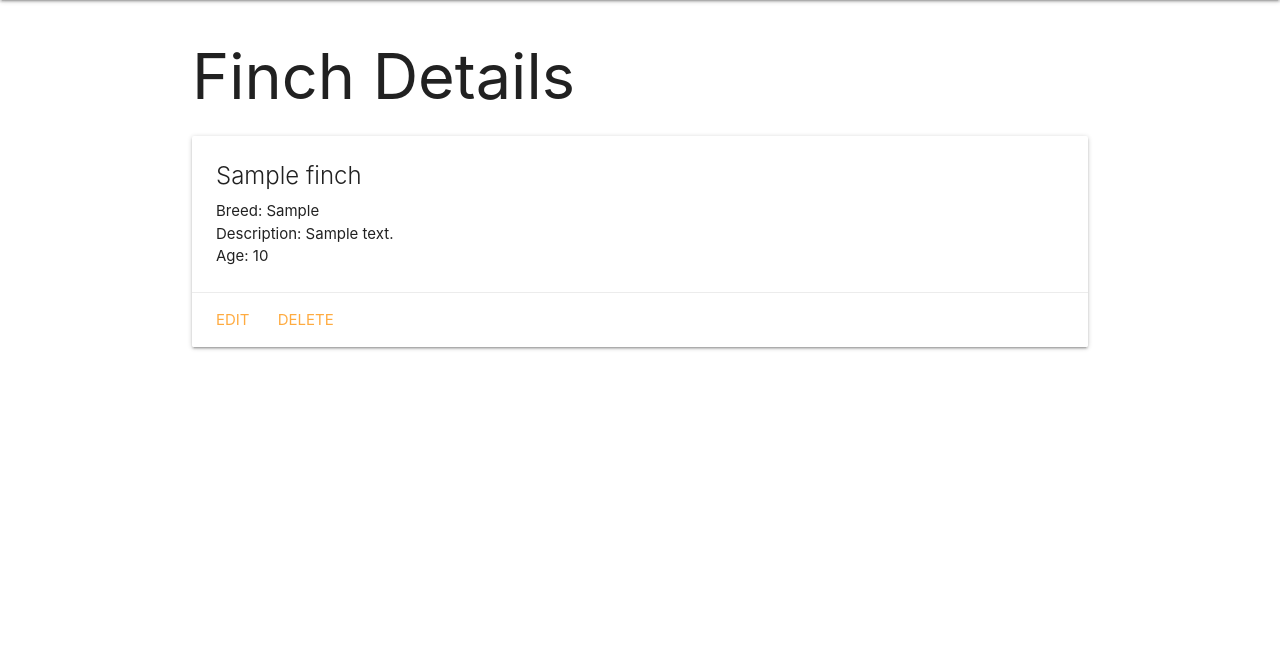
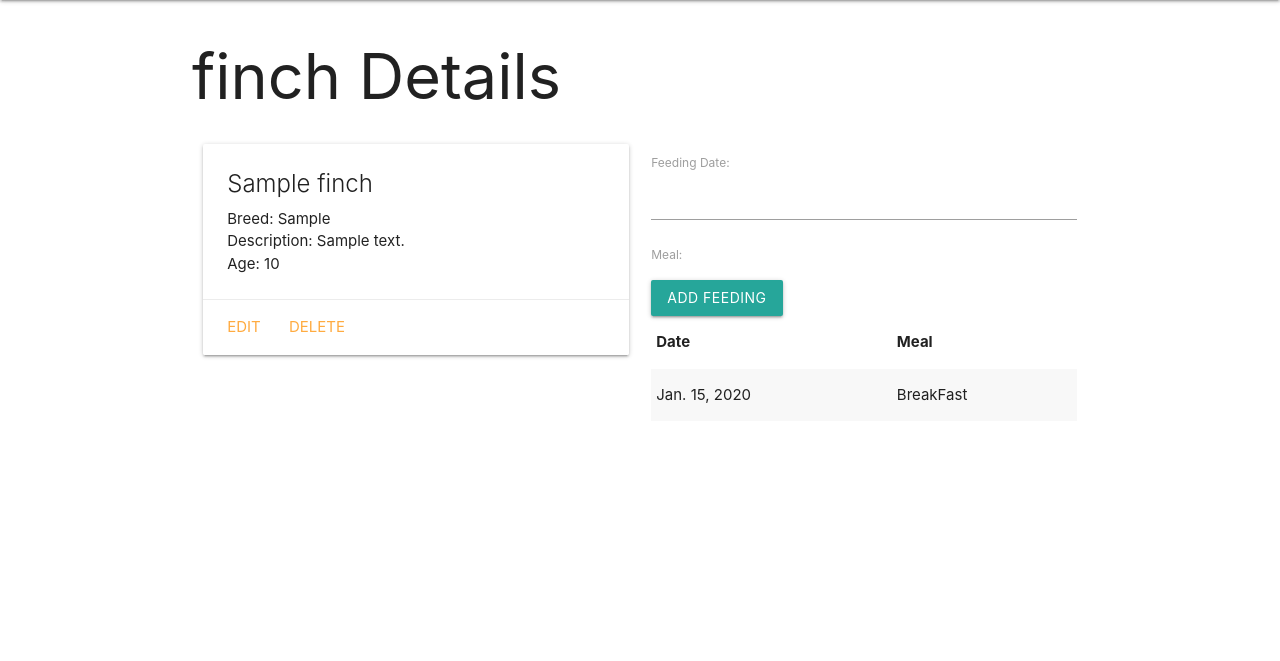
Before and after one commit to cjstokes91/finch-collector, a Django app: page /finchs/1/ in a window 1280 px wide. Shown: the part 64-725 px from the top of the page. Run offline with Django 3.2, Linux system fonts and the light colour scheme; tables that the repository leaves empty hold one stand-in row (values such as "Sample post").

Commit message:
updating feeding functionality

```diff
--- a/main_app/admin.py
+++ b/main_app/admin.py
@@ -1,6 +1,7 @@
 from django.contrib import admin
 # import your models here
-from .models import Finch
+from .models import Finch, Feeding
 
 # Register your models here
 admin.site.register(Finch)
+admin.site.register(Feeding)
--- /dev/null
+++ b/main_app/forms.py
@@ -0,0 +1,7 @@
+from django.forms import ModelForm
+from .models import Feeding
+
+class FeedingForm(ModelForm):
+  class Meta:
+    model = Feeding
+    fields = ['date', 'meal']
--- a/main_app/models.py
+++ b/main_app/models.py
@@ -1,5 +1,11 @@
 from django.db import models
 from django.urls import reverse
+
+MEALS = (
+        ('B', 'BreakFast'),
+        ('L', 'Lunch'),
+        ('D', 'Dinner')
+    )
 
 # Create your models here.
 class Finch(models.Model):
@@ -9,9 +15,21 @@
     age = models.IntegerField()
 
 
-
     def __str__(self):
         return self.name
 
     def get_absolute_url(self):
         return reverse('detail', kwargs={'finch_id': self.id})
+
+class Feeding(models.Model):
+    date = models.DateField('Feeding Date')
+    meal = models.CharField(
+        max_length=1,
+        choices=MEALS,
+        default=MEALS[0][0]
+  )
+
+    finch = models.ForeignKey(Finch, on_delete=models.CASCADE)
+
+    def __str__(self):
+        return f"{self.get_meal_display()} on {self.date}"
--- a/main_app/templates/base.html
+++ b/main_app/templates/base.html
@@ -8,6 +8,7 @@
   <title>Finch Collector</title>
   <link rel="stylesheet" href="https://cdnjs.cloudflare.com/ajax/libs/materialize/1.0.0/css/materialize.min.css">
   <link rel="stylesheet" type="text/css" href="{% static 'css/style.css' %}">
+  <script src="https://cdnjs.cloudflare.com/ajax/libs/materialize/1.0.0/js/materialize.min.js"></script>
 </head>
 <body>
   <header class="navbar-fixed">
--- a/main_app/templates/finchs/detail.html
+++ b/main_app/templates/finchs/detail.html
@@ -1,6 +1,10 @@
 {% extends 'base.html' %}
 {% block content %}
-<h1>Finch Details</h1>
+
+<h1>finch Details</h1>
+
+<div class="row">
+  <div class="col s6">
     <div class="card">
       <div class="card-content">
         <span class="card-title">{{ finch.name }}</span>
@@ -9,7 +13,6 @@
         {% if finch.age > 0 %}
           <p>Age: {{ finch.age }}</p>
         {% else %}
-      <p>Age: </p>
         {% endif %}
       </div>
       <div class="card-action">
@@ -17,4 +20,40 @@
         <a href="{% url 'finchs_delete' finch.id %}">Delete</a>
       </div>
     </div>
+  </div>
+  <div class="col s6">
+    <form action="{% url 'add_feeding' finch.id %}" method="post">
+      {% csrf_token %}
+      {{ feeding_form.as_p }}
+      <input type="submit" class="btn" value="Add Feeding">
+  </form>
+  <!-- new code above -->
+    <table class="striped">
+      <thead>
+        <tr><th>Date</th><th>Meal</th></tr>
+      </thead>
+      <tbody>
+        {% for feeding in finch.feeding_set.all %}
+          <tr>
+            <td>{{feeding.date}}</td>
+            <td>{{feeding.get_meal_display}}</td>
+          </tr>
+        {% endfor %}
+      </tbody>
+    </table>
+  </div>
+</div>
+<script>
+  const dateEl = document.getElementById('id_date');
+  M.DatePicker.init(dateEl, {
+    format: 'yyyy-mm-dd',
+    default: new Date(),
+    setDefaultDate: true,
+    autoClose: true
+  });
+
+  const selectEl = document.getElementById('id_meal');
+  M.formSelect.init(selectEl);
+</script>
+
 {% endblock %}
--- a/main_app/urls.py
+++ b/main_app/urls.py
@@ -9,4 +9,5 @@
   path('finch/create/', views.FinchCreate.as_view(), name='finchs_create'),
   path('finchs/<int:pk>/update/', views.FinchUpdate.as_view(), name='finchs_update'),
   path('finchs/<int:pk>/delete/', views.FinchDelete.as_view(), name='finchs_delete'),
+  path('finchs/<int:finch_id>/add_feeding', views.add_feeding, name='add_feeding'),
 ]
--- a/main_app/views.py
+++ b/main_app/views.py
@@ -1,8 +1,8 @@
-from django.shortcuts import render
+from django.shortcuts import render, redirect
 from django.views.generic.edit import CreateView
 from .models import Finch
 from django.views.generic.edit import CreateView, UpdateView, DeleteView
-
+from .forms import FeedingForm
 class FinchUpdate(UpdateView):
   model = Finch
   fields = ['breed', 'description', 'age']
@@ -29,4 +29,14 @@
 
 def finchs_detail(request, finch_id):
   finch = Finch.objects.get(id=finch_id)
-  return render(request, 'finchs/detail.html', {'finch': finch})
+  feeding_form = FeedingForm()
+  return render(request, 'finchs/detail.html', {
+    'finch': finch, 'feeding_form': feeding_form})
+
+def add_feeding(request, finch_id):
+  form = FeedingForm(request.POST)
+  if form.is_valid():
+    new_feeding = form.save(commit=False)
+    new_feeding.finch_id = finch_id
+    new_feeding.save()
+  return redirect('detail', finch_id=finch_id)
```
Also changed, not shown: main_app/migrations/0002_feeding.py (added). Lines whose indentation alone changed are shown as unchanged.
